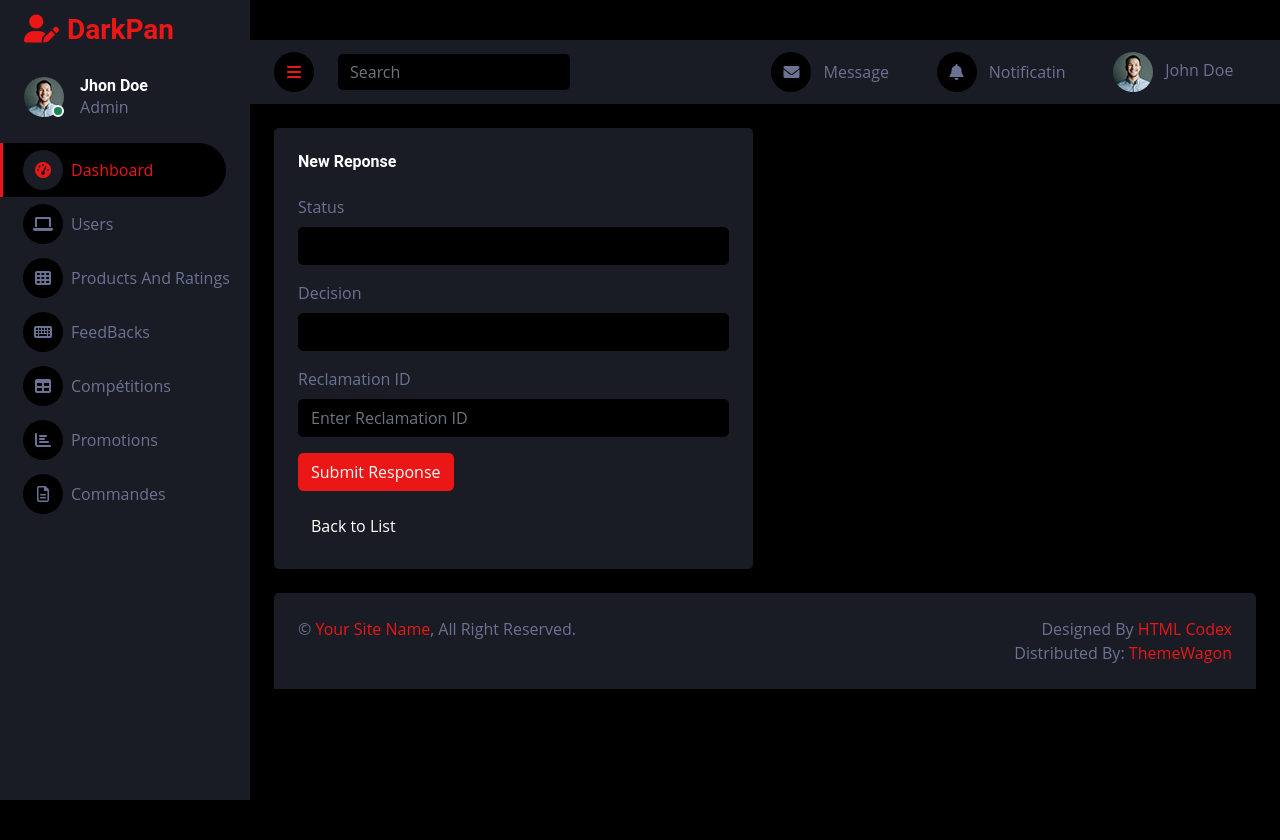
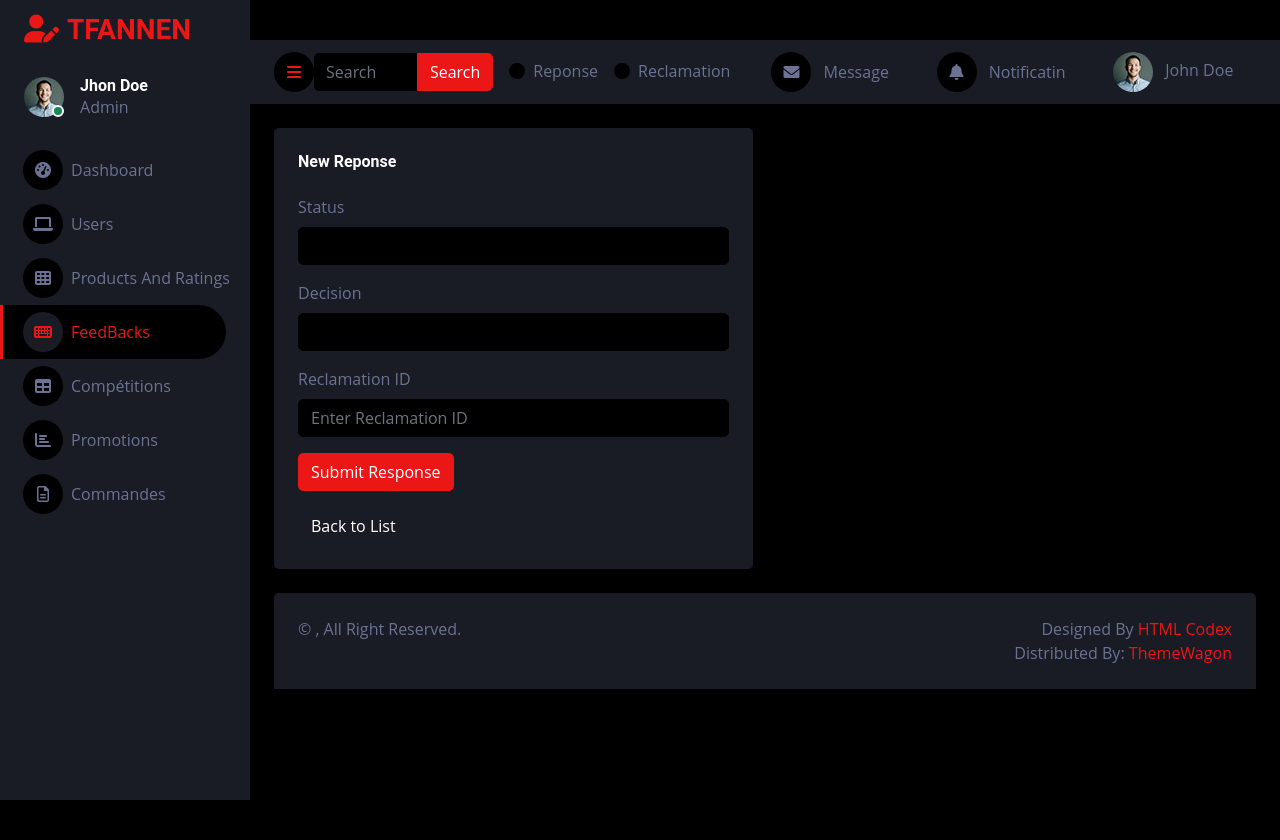
Before and after one commit to Nihed-Abd/TFANNEN.tn, a Symfony app: template templates/reponse/new.html.twig in a window 1280 px wide. Run offline with Twig, Linux system fonts and the light colour scheme; the template is opened without the code that fills it, so the values that code supplies are empty; form fields are guessed from the names that the template uses; some libraries are stand-ins or nearby versions.

Commit message:
Search funcnionnality in the admin section

```diff
--- a/templates/baseAdmin.html.twig
+++ b/templates/baseAdmin.html.twig
@@ -30,7 +30,6 @@
     <!-- Template Stylesheet -->
     <link href="{{ asset('assetsAdmin/css/style.css')}}" rel="stylesheet">
         {% endblock %}
-
 </head>
 
 <body>
@@ -49,7 +48,7 @@
         <div class="sidebar pe-4 pb-3">
             <nav class="navbar bg-secondary navbar-dark">
                 <a href="index.html" class="navbar-brand mx-4 mb-3">
-                    <h3 class="text-primary"><i class="fa fa-user-edit me-2"></i>DarkPan</h3>
+                    <h3 class="text-primary"><i class="fa fa-user-edit me-2"></i>TFANNEN</h3>
                 </a>
                 <div class="d-flex align-items-center ms-4 mb-4">
                     <div class="position-relative">
@@ -62,7 +61,7 @@
                     </div>
                 </div>
                 <div class="navbar-nav w-100">
-                    <a href="index.html" class="nav-item nav-link active"><i class="fa fa-tachometer-alt me-2"></i>Dashboard</a>
+                    <a href="index.html" class="nav-item nav-link inactive"><i class="fa fa-tachometer-alt me-2"></i>Dashboard</a>
                     <div class="nav-item dropdown">
                         <a href="#" class="nav-link dropdown-toggle" data-bs-toggle="dropdown"><i class="fa fa-laptop me-2"></i>Users</a>
                         <div class="dropdown-menu bg-transparent border-0">
@@ -80,7 +79,7 @@
                         </div>
                     </div>
                      <div class="nav-item dropdown">
-                        <a href="#" class="nav-link dropdown-toggle" data-bs-toggle="dropdown"><i class="fa fa-keyboard me-2"></i>FeedBacks</a>
+                        <a href="#" class="nav-link dropdown-toggle active" data-bs-toggle="dropdown"><i class="fa fa-keyboard me-2"></i>FeedBacks</a>
                         <div class="dropdown-menu bg-transparent border-0">
                             <a href="{{ path('app_reclamation_list') }}" class="dropdown-item">user's FeedBacks</a>
                             <a href="{{ path('app_reponse_index') }}" class="dropdown-item">Answers</a>
@@ -123,9 +122,24 @@
                 <a href="#" class="sidebar-toggler flex-shrink-0">
                     <i class="fa fa-bars"></i>
                 </a>
-                <form class="d-none d-md-flex ms-4">
-                    <input class="form-control bg-dark border-0" type="search" placeholder="Search">
+                <!-- Search form -->
+                <form id="searchForm" method="GET" class="ms-auto d-flex align-items-center">
+                    <div class="input-group">
+                        <input class="form-control bg-dark border-0" type="search" placeholder="Search" name="search">
+                        <button id="searchButton" class="btn btn-primary" type="submit">Search</button>
+                    </div>
+                    <div class="form-check form-check-inline mx-3">
+                        <input class="form-check-input" type="radio" name="searchOption" id="searchOptionReponse" value="Reponse">
+                        <label class="form-check-label" for="searchOptionReponse">Reponse</label>
+                    </div>
+                    <div class="form-check form-check-inline">
+                        <input class="form-check-input" type="radio" name="searchOption" id="searchOptionReclamation" value="Reclamation">
+                        <label class="form-check-label" for="searchOptionReclamation">Reclamation</label>
+                    </div>
                 </form>
+
+
+
                 <div class="navbar-nav align-items-center ms-auto">
                     <div class="nav-item dropdown">
                         <a href="#" class="nav-link dropdown-toggle" data-bs-toggle="dropdown">
@@ -213,7 +227,7 @@
                 <div class="bg-secondary rounded-top p-4">
                     <div class="row">
                         <div class="col-12 col-sm-6 text-center text-sm-start">
-                            &copy; <a href="#">Your Site Name</a>, All Right Reserved.
+                            &copy; <a href="TFANNEN"></a>, All Right Reserved.
                         </div>
                         <div class="col-12 col-sm-6 text-center text-sm-end">
                             <!--/*** This template is free as long as you keep the footer author’s credit link/attribution link/backlink. If you'd like to use the template without the footer author’s credit link/attribution link/backlink, you can purchase the Credit Removal License from "https://htmlcodex.com/credit-removal". Thank you for your support. ***/-->
@@ -245,6 +259,42 @@
     <script src="{{ asset('assetsAdmin/lib/tempusdominus/js/moment-timezone.min.js')}}"></script>
     <script src="{{ asset('assetsAdmin/lib/tempusdominus/js/tempusdominus-bootstrap-4.min.js')}}"></script>
 
+    <script>
+        // Get the form and button elements
+        const searchForm = document.getElementById('searchForm');
+        const searchButton = document.getElementById('searchButton');
+
+        // Function to handle form submission
+        searchForm.addEventListener('submit', function(event) {
+            // Prevent default form submission
+            event.preventDefault();
+
+            // Get the selected search option (e.g., answers or reclamations)
+            const searchOption = document.querySelector('input[name="searchOption"]:checked');
+
+            // Check if a search option is selected
+            if (searchOption) {
+                // Determine the action based on the selected search option
+                let action;
+                if (searchOption.value === 'Reponse') {
+                    action = '{{ path('app_reponse_index') }}';
+                } else if (searchOption.value === 'Reclamation') {
+                    action = '{{ path('app_reclamation_list') }}';
+                }
+
+                // Set the form action and submit the form
+                searchForm.action = action;
+                searchForm.submit();
+            } else {
+                // Display an error message or handle the case where no option is selected
+                console.error('Please select a search option');
+            }
+        });
+    </script>
+
+
+
+
     <!-- Template Javascript -->
     <!-- Template Javascript -->
 <script src="{{ asset('assetsAdmin/js/main.js') }}"></script>
```
Also changed, not shown: src/Controller/ReclamationController.php (+10 -2 lines), src/Controller/ReponseController.php (+17 -5 lines), src/Repository/ReclamationRepository.php (+26 -0 lines), src/Repository/ReponseRepository.php (+22 -31 lines), templates/reclamation/edit.html.twig (+6 -2 lines).
